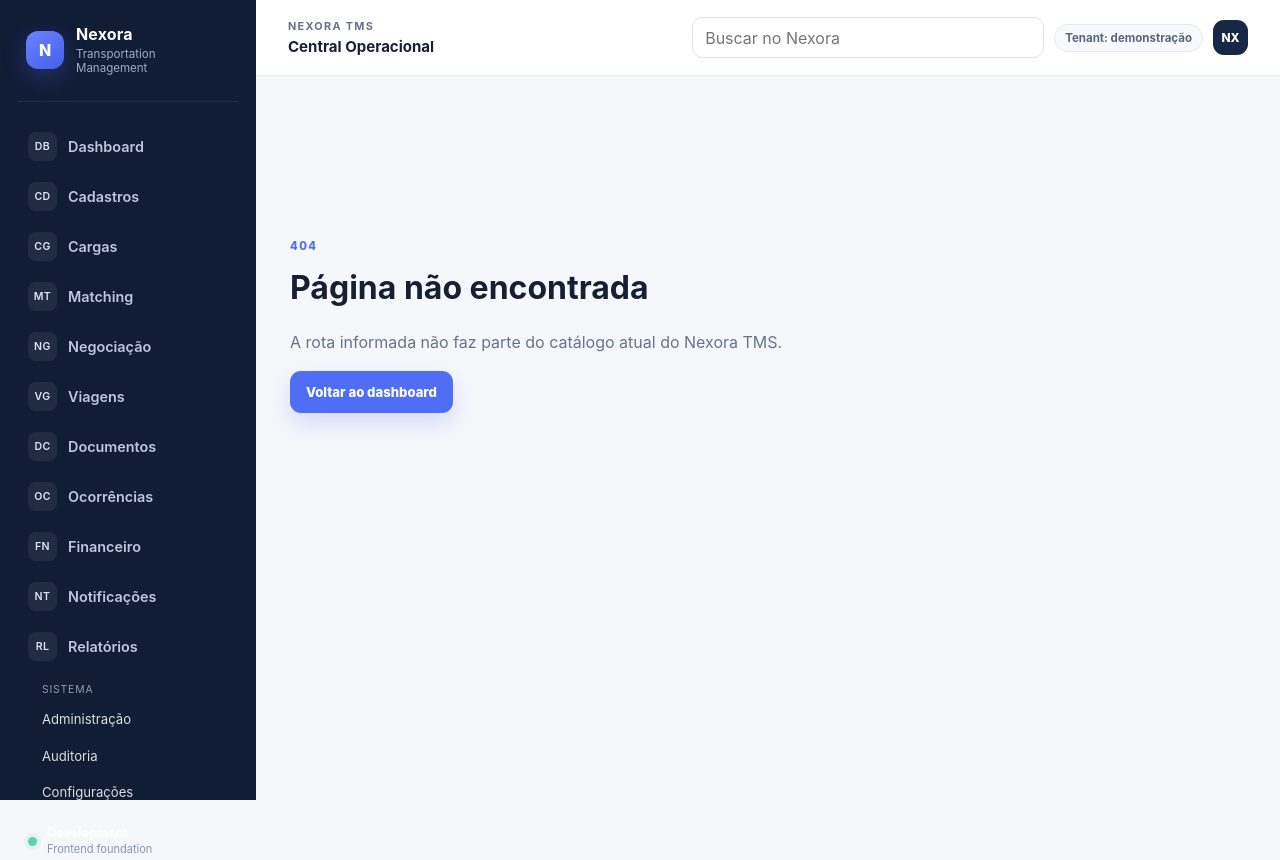
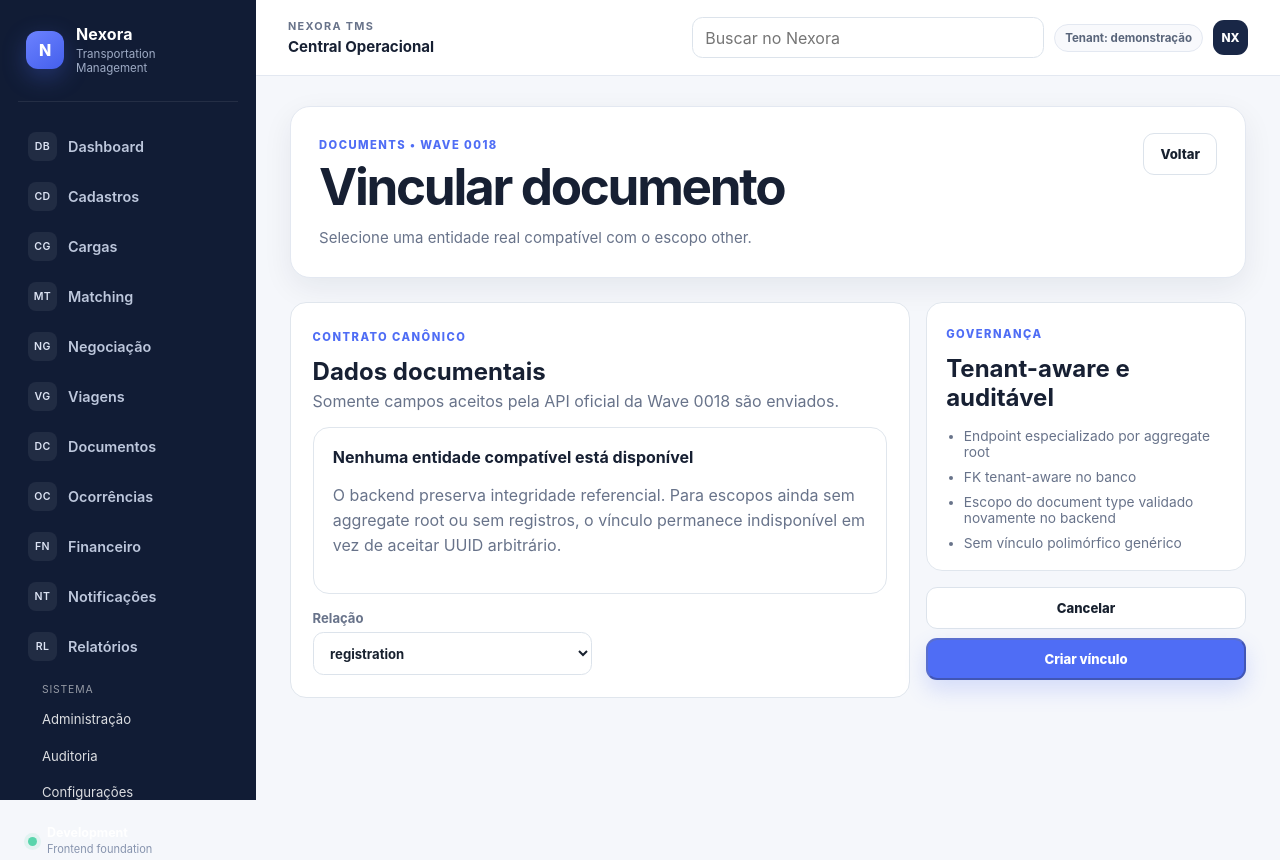
Before and after one commit to brunabarrichello/nexora-tms, a Next.js app in the folder apps/web/: page /documentos/1/vinculos/novo in a window 1280 px wide. Before the commit this address had no page. Built offline with nearby package versions, Linux system fonts and the light colour scheme.

Commit message:
feat(web): add typed document link page

```diff
--- /dev/null
+++ b/apps/web/app/documentos/[documentId]/vinculos/novo/page.tsx
@@ -0,0 +1,49 @@
+import { DocumentLinkForm } from '../../../../_components/document-forms';
+import { apiGet } from '../../../../_lib/api-client';
+import type { DocumentRecord, DocumentTargetOption } from '../../../../_lib/document-ui';
+
+export default async function Page({ params }: Readonly<{ params: Promise<{ documentId: string }> }>) {
+  const { documentId } = await params;
+  const document = await apiGet<DocumentRecord>(`/api/v1/documents/${documentId}`);
+  const subjectScope = document.kind === 'ready' ? String(document.data.subject_scope ?? 'other') : 'other';
+
+  const [parties, drivers, assets, requests] = await Promise.all([
+    loadIf(subjectScope, 'party', '/api/v1/master-data/business-parties'),
+    loadIf(subjectScope, 'driver', '/api/v1/capacity/drivers'),
+    loadIf(subjectScope, 'asset', '/api/v1/capacity/assets'),
+    loadIf(subjectScope, 'request', '/api/v1/freight/transport-requests'),
+  ]);
+
+  const targets: DocumentTargetOption[] = [
+    ...toTargets(parties, 'party', (item) => label(item.legalName ?? item.tradeName, item.taxId)),
+    ...toTargets(drivers, 'driver', (item) => label(item.fullName, item.cnhNumber)),
+    ...toTargets(assets, 'asset', (item) => label(item.identifier ?? item.plate, item.assetKind ?? item.vehicleType)),
+    ...toTargets(requests, 'request', (item) => label(item.cargoDescription, item.status ?? item.plannedPickupAt)),
+  ];
+
+  return <DocumentLinkForm documentId={documentId} subjectScope={subjectScope} targets={targets} />;
+}
+
+async function loadIf(subjectScope: string, targetScope: string, endpoint: string) {
+  if (subjectScope !== 'other' && subjectScope !== targetScope) return null;
+  return apiGet<readonly Record<string, unknown>[]>(endpoint);
+}
+
+function toTargets(
+  result: Awaited<ReturnType<typeof loadIf>>,
+  kind: DocumentTargetOption['kind'],
+  buildLabel: (item: Record<string, unknown>) => string,
+): DocumentTargetOption[] {
+  if (!result || result.kind !== 'ready') return [];
+  return result.data.flatMap((item) => {
+    const id = typeof item.id === 'string' ? item.id : '';
+    return id ? [{ kind, id, label: buildLabel(item) }] : [];
+  });
+}
+
+function label(primary: unknown, secondary: unknown): string {
+  const values = [primary, secondary]
+    .filter((value) => value !== undefined && value !== null && value !== '')
+    .map(String);
+  return values.join(' • ') || 'Registro sem identificação textual';
+}
```
